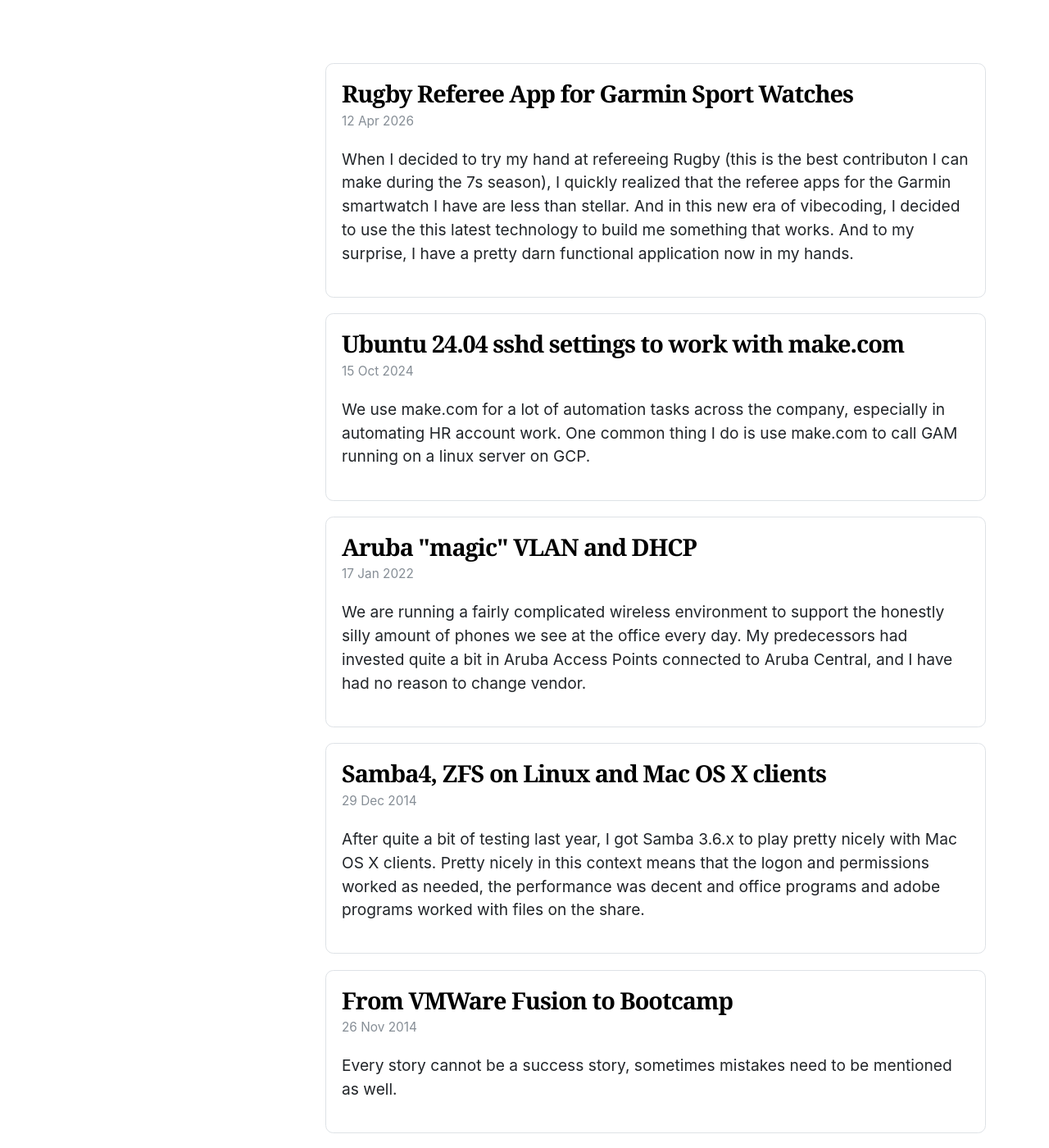
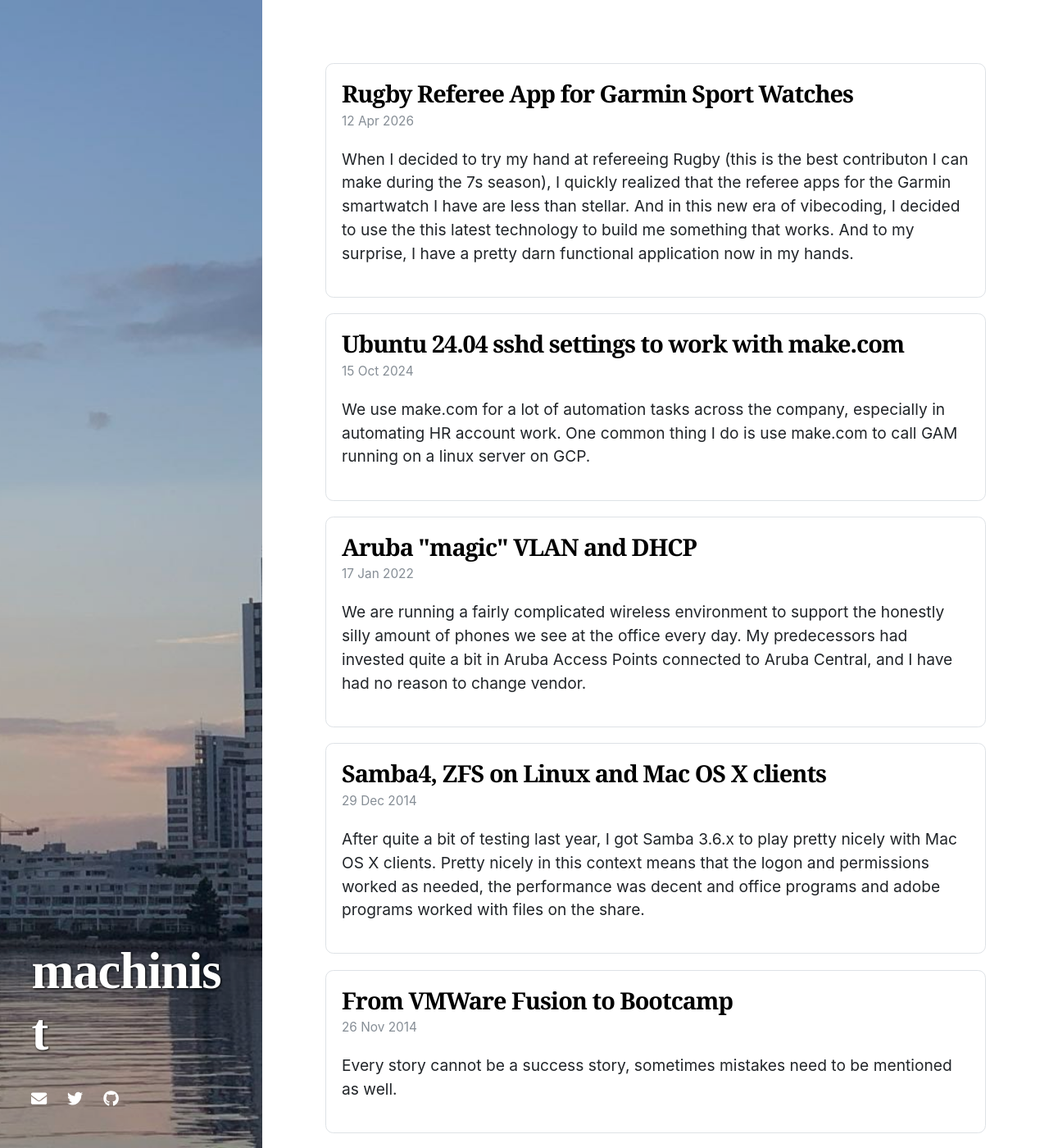
Before and after one commit to juosukai/juosukai.github.io, a Jekyll site: the page built from index.markdown, in a window 1280 px wide and 1400 px high. Shown: the whole window at 82% size. Built offline with Jekyll 4.4.1, drawn with Linux system fonts in a browser that asks for light colours; nearby versions of some CDN libraries.

Commit message:
Revert cover to background-image, keep preload hint
The <img> + position:absolute approach broke because .sidebar{position:relative}
in _sidebar.scss overrides position:fixed set by the theme's layout media query.
On desktop the sidebar collapses to 0 height, making the cover invisible.

background-image on the div works reliably with the theme's existing CSS.
The <link rel="preload"> in head.html is retained for early image fetch (LCP).

Co-Authored-By: Claude Sonnet 4.6 <noreply@anthropic.com>

```diff
--- a/_layouts/default.html
+++ b/_layouts/default.html
@@ -8,10 +8,7 @@
       {% if page.cover %}
         {% assign cover = page.cover %}
       {% endif %}
-      <div class="sidebar pure-u-1 pure-u-md-1-4">
-        {% if cover %}
-          <img src="{{ cover | relative_url }}" class="sidebar-cover" alt="" fetchpriority="high">
-        {% endif %}
+      <div class="sidebar pure-u-1 pure-u-md-1-4" {% if cover %}style="background-image: url({{ cover | relative_url }});"{% endif %}>
         <div class="sidebar-shield">
           {% include header.html %}
         </div>
--- a/_sass/hydure/_sidebar.scss
+++ b/_sass/hydure/_sidebar.scss
@@ -1,20 +1,6 @@
 .sidebar {
   color: var(--sidebar-color);
-  position: relative;
-  overflow: hidden;
-  isolation: isolate;
-}
-
-.sidebar-cover {
-  position: absolute;
-  top: 0;
-  left: 0;
-  width: 100%;
-  height: 100%;
-  object-fit: cover;
-  z-index: -1;
-  margin: 0;
-  border-radius: 0;
+  background: center/cover;
 }
 
 .sidebar-shield {
```
